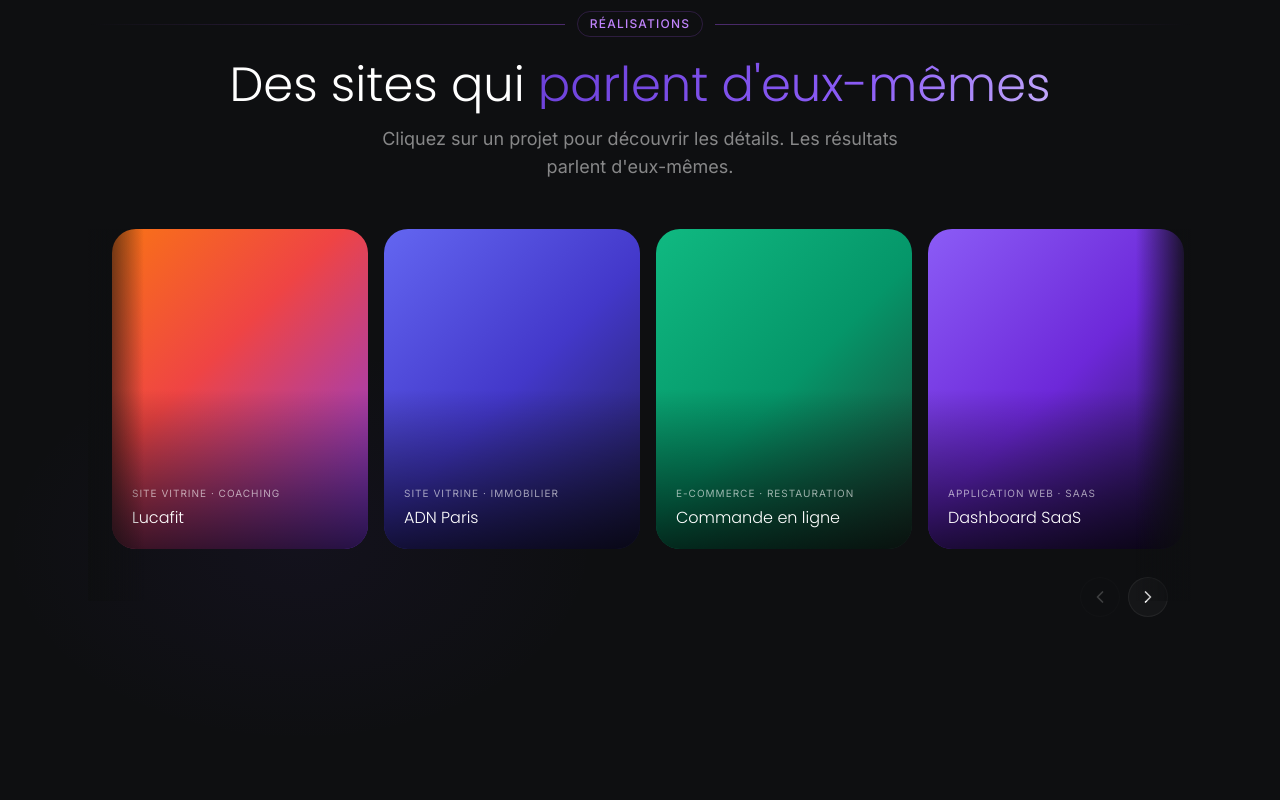
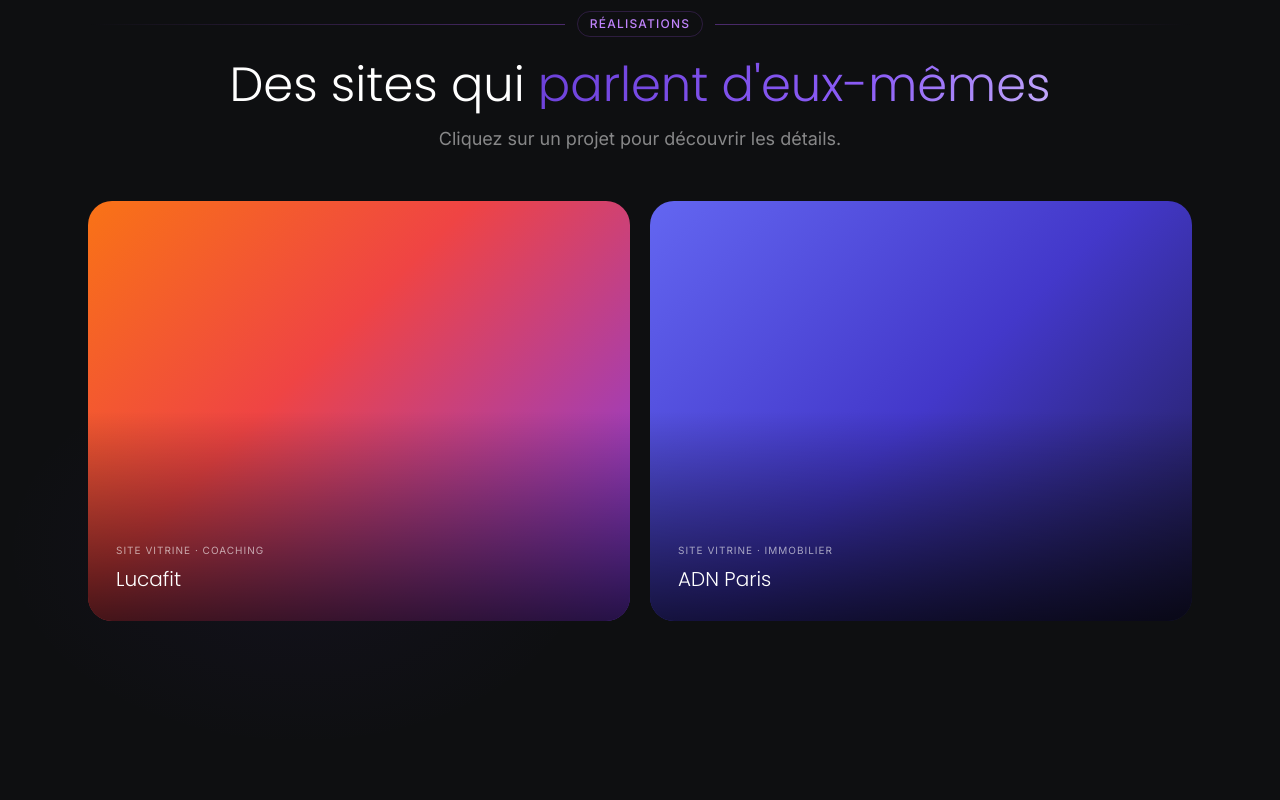
Before and after one commit to code-inspace/AxelMagic, a React (Vite) app: page / in a window 1280 px wide. Shown: the part 3200-4000 px from the top of the page. Built offline with nearby package versions, Linux system fonts and the light colour scheme.

Commit message:
add aceternity + remove affiliation number

```diff
--- a/src/components/sections/Affiliation.tsx
+++ b/src/components/sections/Affiliation.tsx
@@ -2,7 +2,6 @@ import { motion } from "framer-motion";
 import { Gift, Share2, Percent, ArrowRight, Users } from "lucide-react";
 import { AuroraText } from "@/components/magicui/aurora-text";
 import { BlurFade } from "@/components/magicui/blur-fade";
-import { NumberTicker } from "@/components/magicui/number-ticker";
 
 const steps = [
   {
@@ -81,31 +80,6 @@ export function Affiliation() {
                 </BlurFade>
 
                 <BlurFade inView delay={0.4}>
-                  <div className="flex items-center gap-6 mb-8">
-                    <div className="text-center">
-                      <div className="text-4xl font-black aurora-text">
-                        <NumberTicker value={10} suffix="%" delay={0.4} className="aurora-text" />
-                      </div>
-                      <p className="text-xs text-white/40 mt-1">commission</p>
-                    </div>
-                    <div className="w-px h-12 bg-white/10" />
-                    <div className="text-center">
-                      <div className="text-4xl font-black aurora-text">
-                        <NumberTicker value={1500} suffix="€+" delay={0.5} className="aurora-text" />
-                      </div>
-                      <p className="text-xs text-white/40 mt-1">gain potentiel</p>
-                    </div>
-                    <div className="w-px h-12 bg-white/10" />
-                    <div className="text-center">
-                      <div className="text-4xl font-black aurora-text">
-                        0
-                      </div>
-                      <p className="text-xs text-white/40 mt-1">engagement</p>
-                    </div>
-                  </div>
-                </BlurFade>
-
-                <BlurFade inView delay={0.5}>
                   <a
                     href="https://wa.me/33600000000"
                     target="_blank"
--- a/src/components/sections/Portfolio2.tsx
+++ b/src/components/sections/Portfolio2.tsx
@@ -1,7 +1,9 @@
-import { ExternalLink } from "lucide-react";
+import { useState, useEffect } from "react";
+import { ExternalLink, X } from "lucide-react";
+import { motion, AnimatePresence } from "framer-motion";
 import { AuroraText } from "@/components/magicui/aurora-text";
 import { BlurFade } from "@/components/magicui/blur-fade";
-import { AppleCardsCarousel, CardData } from "@/components/ui/apple-cards-carousel";
+import { CardData } from "@/components/ui/apple-cards-carousel";
 
 function ProjectContent({
   description,
@@ -21,7 +23,6 @@ function ProjectContent({
   return (
     <div className="space-y-6">
       <p className="text-white/70 text-sm leading-relaxed">{description}</p>
-
       <div className="grid sm:grid-cols-2 gap-5">
         <div>
           <h4 className="text-xs font-semibold text-white/40 uppercase tracking-wider mb-2">
@@ -42,7 +43,6 @@ function ProjectContent({
           </div>
         </div>
       </div>
-
       <div className="flex flex-wrap gap-2">
         {tags.map((tag) => (
           <span
@@ -53,7 +53,6 @@ function ProjectContent({
           </span>
         ))}
       </div>
-
       <a
         href={link}
         className="inline-flex items-center gap-2 px-5 py-2.5 rounded-xl text-sm font-semibold text-white transition-all duration-300"
@@ -66,41 +65,58 @@ function ProjectContent({
   );
 }
 
-function ConfidentialContent({ sector, tags }: { sector: string; tags: string[] }) {
+function CardModal({ card, onClose }: { card: CardData; onClose: () => void }) {
+  useEffect(() => {
+    document.body.style.overflow = "hidden";
+    const onKey = (e: KeyboardEvent) => { if (e.key === "Escape") onClose(); };
+    document.addEventListener("keydown", onKey);
+    return () => {
+      document.body.style.overflow = "";
+      document.removeEventListener("keydown", onKey);
+    };
+  }, [onClose]);
+
   return (
-    <div className="space-y-5">
-      <div className="flex items-center gap-3 p-4 rounded-2xl glass border border-white/10">
-        <span className="text-2xl">🔒</span>
-        <div>
-          <p className="text-white font-medium text-sm">Projet confidentiel</p>
-          <p className="text-white/50 text-xs mt-0.5">
-            Détails partagés sur demande uniquement
-          </p>
-        </div>
+    <>
+      <motion.div
+        initial={{ opacity: 0 }}
+        animate={{ opacity: 1 }}
+        exit={{ opacity: 0 }}
+        transition={{ duration: 0.3 }}
+        className="fixed inset-0 z-40 bg-black/75 backdrop-blur-sm"
+        onClick={onClose}
+      />
+      <div className="fixed inset-0 z-50 flex items-center justify-center p-4 sm:p-8 pointer-events-none">
+        <motion.div
+          layoutId={`portfolio-card-${card.id}`}
+          className="relative w-full max-w-2xl max-h-[90vh] overflow-y-auto rounded-3xl pointer-events-auto [scrollbar-width:none] [&::-webkit-scrollbar]:hidden"
+        >
+          <button
+            onClick={onClose}
+            className="absolute top-4 right-4 z-10 w-8 h-8 rounded-full bg-black/50 backdrop-blur-sm flex items-center justify-center text-white hover:bg-black/70 transition-colors"
+          >
+            <X className="w-4 h-4" />
+          </button>
+          <div
+            className="h-64 relative overflow-hidden rounded-t-3xl flex-shrink-0"
+            style={{ background: card.background }}
+          >
+            <div className="absolute inset-0 bg-gradient-to-b from-black/10 via-transparent to-black/60" />
+            <div className="absolute bottom-6 left-7">
+              <p className="text-[10px] text-white/60 uppercase tracking-widest mb-2">
+                {card.category}
+              </p>
+              <h3 className="text-2xl font-poppins font-light text-white leading-tight">
+                {card.title}
+              </h3>
+            </div>
+          </div>
+          <div className="bg-[#0E0F11] rounded-b-3xl border border-white/[0.07] border-t-0 p-7">
+            {card.content}
+          </div>
+        </motion.div>
       </div>
-      <div>
-        <h4 className="text-xs font-semibold text-white/40 uppercase tracking-wider mb-2">
-          Secteur
-        </h4>
-        <p className="text-white/65 text-sm">{sector}</p>
-      </div>
-      <div className="flex flex-wrap gap-2">
-        {tags.map((tag) => (
-          <span
-            key={tag}
-            className="px-3 py-1 rounded-full text-xs font-medium bg-white/5 border border-white/10 text-white/60"
-          >
-            {tag}
-          </span>
-        ))}
-      </div>
-      <a
-        href="#contact"
-        className="inline-flex items-center gap-2 px-5 py-2.5 rounded-xl text-sm font-semibold text-white transition-all duration-300 glass border border-white/10 hover:border-purple-500/30"
-      >
-        Me contacter pour en savoir plus
-      </a>
-    </div>
+    </>
   );
 }
 
@@ -109,8 +125,7 @@ const cards: CardData[] = [
     id: "lucafit",
     category: "Site vitrine · Coaching",
     title: "Lucafit",
-    background:
-      "linear-gradient(135deg, #f97316 0%, #ef4444 40%, #7c3aed 100%)",
+    background: "linear-gradient(135deg, #f97316 0%, #ef4444 40%, #7c3aed 100%)",
     content: (
       <ProjectContent
         description="Site vitrine et plateforme de coaching pour un coach sportif parisien. Refonte complète de l'identité visuelle, parcours utilisateur pensé pour convertir, intégration Calendly et tunnel de réservation."
@@ -126,8 +141,7 @@ const cards: CardData[] = [
     id: "adn-paris",
     category: "Site vitrine · Immobilier",
     title: "ADN Paris",
-    background:
-      "linear-gradient(135deg, #6366f1 0%, #4338ca 50%, #1e1b4b 100%)",
+    background: "linear-gradient(135deg, #6366f1 0%, #4338ca 50%, #1e1b4b 100%)",
     content: (
       <ProjectContent
         description="Site vitrine haut de gamme pour une agence immobilière parisienne spécialisée dans le prestige. Design épuré et luxueux, système de filtres avancés pour les biens, intégration CRM et lead generation optimisée."
@@ -139,55 +153,23 @@ const cards: CardData[] = [
       />
     ),
   },
-  {
-    id: "restauration",
-    category: "E-commerce · Restauration",
-    title: "Commande en ligne",
-    background:
-      "linear-gradient(135deg, #10b981 0%, #059669 50%, #1e3a2f 100%)",
-    content: (
-      <ConfidentialContent
-        sector="Restauration gastronomique — Commande en ligne, gestion des réservations, menu digital interactif."
-        tags={["Next.js", "Stripe", "UI Design", "SEO local"]}
-      />
-    ),
-  },
-  {
-    id: "saas",
-    category: "Application web · SaaS",
-    title: "Dashboard SaaS",
-    background:
-      "linear-gradient(135deg, #8b5cf6 0%, #6d28d9 50%, #1e1040 100%)",
-    content: (
-      <ConfidentialContent
-        sector="Plateforme SaaS B2B — Interface d'administration, tableau de bord analytique, gestion des utilisateurs et facturation automatisée."
-        tags={["React", "TypeScript", "API REST", "Prisma", "Stripe"]}
-      />
-    ),
-  },
-  {
-    id: "mode",
-    category: "E-commerce · Mode",
-    title: "Boutique premium",
-    background:
-      "linear-gradient(135deg, #ec4899 0%, #db2777 50%, #4a1942 100%)",
-    content: (
-      <ConfidentialContent
-        sector="Boutique e-commerce mode haut de gamme — tunnel d'achat optimisé, lookbook interactif, programme fidélité."
-        tags={["Next.js", "WooCommerce", "UI Design", "Analytics"]}
-      />
-    ),
-  },
 ];
 
 export function Portfolio2() {
+  const [activeCard, setActiveCard] = useState<CardData | null>(null);
+
   return (
     <section id="realisations" className="relative py-32 overflow-hidden">
-      {/* Ambient */}
       <div
         className="absolute bottom-0 left-0 w-[600px] h-[400px] rounded-full opacity-[0.06] pointer-events-none"
         style={{ background: "radial-gradient(ellipse, #653ad2, transparent 70%)" }}
       />
+
+      <AnimatePresence>
+        {activeCard && (
+          <CardModal card={activeCard} onClose={() => setActiveCard(null)} />
+        )}
+      </AnimatePresence>
 
       <div className="relative z-10 max-w-6xl mx-auto px-6">
         <BlurFade inView delay={0}>
@@ -209,14 +191,40 @@ export function Portfolio2() {
               </AuroraText>
             </h2>
             <p className="text-white/50 text-lg max-w-xl mx-auto">
-              Cliquez sur un projet pour découvrir les détails. Les résultats parlent d'eux-mêmes.
+              Cliquez sur un projet pour découvrir les détails.
             </p>
           </div>
         </BlurFade>
 
-        <BlurFade inView delay={0.2}>
-          <AppleCardsCarousel cards={cards} />
-        </BlurFade>
+        {/* 2-column grid, full width */}
+        <div className="grid grid-cols-1 md:grid-cols-2 gap-5">
+          {cards.map((card, i) => (
+            <BlurFade key={card.id} inView delay={0.15 + i * 0.1}>
+              <motion.div
+                layoutId={`portfolio-card-${card.id}`}
+                onClick={() => setActiveCard(card)}
+                whileHover={{ scale: activeCard?.id === card.id ? 1 : 1.02, y: activeCard?.id === card.id ? 0 : -4 }}
+                transition={{ duration: 0.25 }}
+                className="relative w-full h-[420px] rounded-3xl overflow-hidden cursor-pointer select-none"
+                style={{
+                  background: card.background,
+                  opacity: activeCard?.id === card.id ? 0 : 1,
+                  pointerEvents: activeCard?.id === card.id ? "none" : "auto",
+                }}
+              >
+                <div className="absolute inset-0 bg-gradient-to-b from-transparent via-transparent to-black/70" />
+                <div className="absolute bottom-7 left-7 right-7">
+                  <p className="text-[10px] text-white/60 uppercase tracking-widest mb-2">
+                    {card.category}
+                  </p>
+                  <h3 className="text-xl font-poppins font-light text-white leading-snug">
+                    {card.title}
+                  </h3>
+                </div>
+              </motion.div>
+            </BlurFade>
+          ))}
+        </div>
       </div>
     </section>
   );
--- a/src/components/ui/apple-cards-carousel.tsx
+++ b/src/components/ui/apple-cards-carousel.tsx
@@ -10,7 +10,7 @@ export interface CardData {
   content: ReactNode;
 }
 
-function CardModal({ card, onClose }: { card: CardData; onClose: () => void }) {
+export function CardModal({ card, onClose }: { card: CardData; onClose: () => void }) {
   useEffect(() => {
     document.body.style.overflow = "hidden";
     const onKey = (e: KeyboardEvent) => { if (e.key === "Escape") onClose(); };
```
